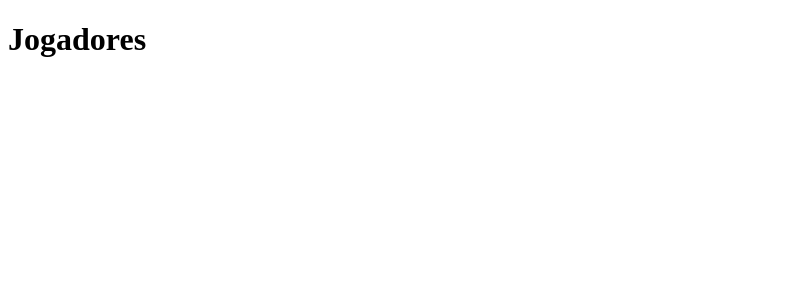
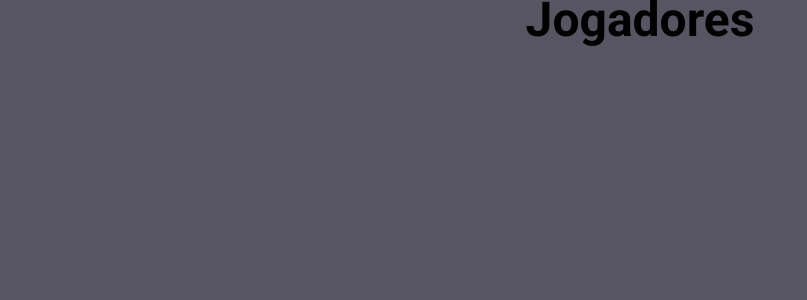
Before and after one commit to echart/players, a React (Create React App) app: page / in a window 1280 px wide. Shown: the top 300 px of the page, without its empty margins (0-807 px from the left). Built offline with nearby package versions, Linux system fonts and the light colour scheme.

Commit message:
style: Adding sass structure and styling pages

```diff
--- a/src/App.js
+++ b/src/App.js
@@ -1,4 +1,5 @@
 import Routes from './routes/routes';
+import './styles/main.scss';
 
 function App() {
   return (
--- /dev/null
+++ b/src/styles/_global.scss
@@ -0,0 +1,14 @@
+@import-normalize;
+@import 'variables';
+@import 'mixins';
+
+body {
+  background-color: $page-bg;
+  box-sizing: border-box;
+  margin: 0;
+  padding: 0;
+}
+
+main {
+  @include center-element;
+}
--- /dev/null
+++ b/src/styles/_mixins.scss
@@ -0,0 +1,10 @@
+@mixin center-element {
+  display: flex;
+  align-self: center;
+  justify-content: center;
+}
+
+//media query
+@mixin lower-than-desktop {
+  @media (max-width: 1024px) { @content; }
+}
--- /dev/null
+++ b/src/styles/_typography.scss
@@ -0,0 +1,22 @@
+@import 'variables';
+
+//importing Roboto from Googlefonts
+@import url('https://fonts.googleapis.com/css2?family=Roboto:wght@400;700&display=swap');
+
+body {
+  font-family: $base-font-family;
+  font-size: $base-font-size;
+  line-height: $base-line-height;
+  font-weight: $base-font-weight;
+}
+
+h1,
+h2,
+h3 {
+  margin: 0;
+}
+
+h1 {
+  font-size: $heading1-size;
+  font-family: $heading1-line-height;
+}
--- /dev/null
+++ b/src/styles/_variables.scss
@@ -0,0 +1,34 @@
+//colors
+$white: #fff;
+$gray: #585563;
+$green: #73937E;
+$yellow: #FFD600;
+$primary: #CEB992;
+
+// page
+$page-bg: $gray;
+
+//call-to-action
+$cta-primary-bg: $yellow;
+$cta-primary-color: $green;
+
+$cta-secondary-bg: $green;
+$cta-secondary-color: $yellow;
+
+
+//weights
+$font-height-bold: bold;
+$base-font-weight: 400;
+
+//base family and size
+$base-font-family: 'Roboto', sans-serif;
+$base-font-size: 18px;
+$base-line-height: 40px;
+
+//sizes
+$heading1-size: 48px;
+$heading1-line-height: 56px;
+
+//layput
+$container-max-width: 654px;
+$container-bg: $white;
--- /dev/null
+++ b/src/styles/main.scss
@@ -0,0 +1,4 @@
+@import 'variables';
+@import 'typography';
+@import 'mixins';
+@import 'global';
```
Also changed, not shown: 1 other file (tests, documents, lock files or other folders).
